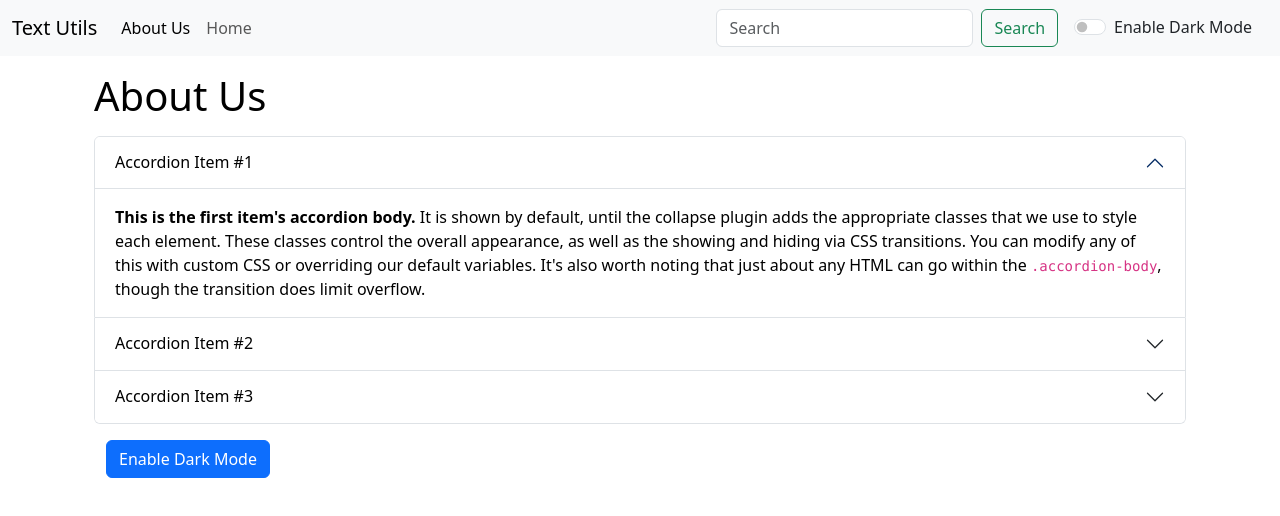
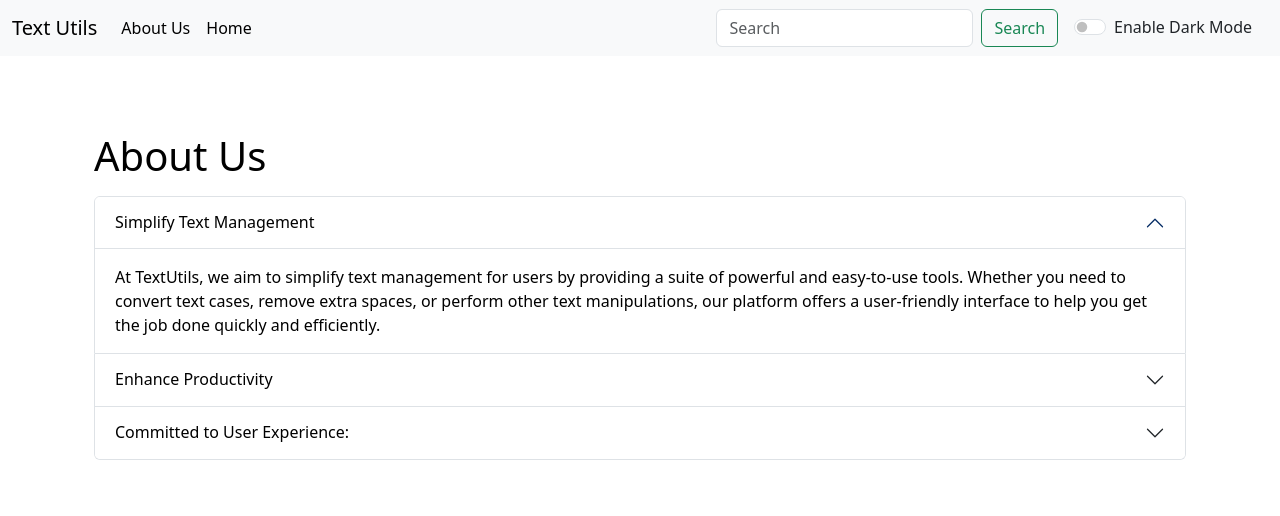
Before and after one commit to rahhulwagh008/textutils, a React (Create React App) app: page /textutils/about in a window 1280 px wide. Shown: the top 516 px of the page. Built offline with nearby package versions, Linux system fonts and the light colour scheme.

Commit message:
Final commit

```diff
--- a/src/App.js
+++ b/src/App.js
@@ -46,7 +46,7 @@ function App() {
         <div className="container">
           <Routes>
             <Route exact path="/textutils" element={<TextFrom heading="Enter text to analyse" mode={mode} showAlert={showAlert} />} />
-            <Route exact path="/textutils/about" element={<About />} />
+            <Route exact path="/textutils/about" element={<About mode={mode} />} />
           </Routes>
         </div>
       </Router>
--- a/src/component/About.js
+++ b/src/component/About.js
@@ -1,24 +1,15 @@
 import React, { useState } from 'react';
 
-export default function About() {
-    const [currentStyle, setCurrentStyle] = useState({
-        color: "black",
-        backgroundColor: "white"
-    });
+export default function About(props) {
+    // const [currentStyle, setCurrentStyle] = useState({
+    //     color: "black",
+    //     backgroundColor: "white"
+    // });
 
-    const toggleMode = () => {
-        if (currentStyle.color === "black") {
-            setCurrentStyle({
-                color: "white",
-                backgroundColor: "black"
-            });
-        } else {
-            setCurrentStyle({
-                color: "black",
-                backgroundColor: "white"
-            });
-        }
-    };
+    let currentStyle = {
+        color : props.mode === "light" ? "black" : "white",
+        backgroundColor : props.mode === "light" ? "white" : "lch(14 26.57 274.15)"
+    }
 
     return (
         <div className='container' style={currentStyle}>
@@ -27,42 +18,39 @@ export default function About() {
                 <div className="accordion-item">
                     <h2 className="accordion-header" id="headingOne">
                         <button className="accordion-button" type="button" data-bs-toggle="collapse" data-bs-target="#collapseOne" aria-expanded="true" aria-controls="collapseOne" style={currentStyle}>
-                            Accordion Item #1
+                            Simplify Text Management
                         </button>
                     </h2>
                     <div id="collapseOne" className="accordion-collapse collapse show" aria-labelledby="headingOne" data-bs-parent="#accordionExample">
                         <div className="accordion-body" style={currentStyle}>
-                            <strong>This is the first item's accordion body.</strong> It is shown by default, until the collapse plugin adds the appropriate classes that we use to style each element. These classes control the overall appearance, as well as the showing and hiding via CSS transitions. You can modify any of this with custom CSS or overriding our default variables. It's also worth noting that just about any HTML can go within the <code>.accordion-body</code>, though the transition does limit overflow.
+                            At TextUtils, we aim to simplify text management for users by providing a suite of powerful and easy-to-use tools. Whether you need to convert text cases, remove extra spaces, or perform other text manipulations, our platform offers a user-friendly interface to help you get the job done quickly and efficiently.
                         </div>
                     </div>
                 </div>
                 <div className="accordion-item">
                     <h2 className="accordion-header" id="headingTwo">
                         <button className="accordion-button collapsed" type="button" data-bs-toggle="collapse" data-bs-target="#collapseTwo" aria-expanded="false" aria-controls="collapseTwo" style={currentStyle}>
-                            Accordion Item #2
+                            Enhance Productivity
                         </button>
                     </h2>
                     <div id="collapseTwo" className="accordion-collapse collapse" aria-labelledby="headingTwo" data-bs-parent="#accordionExample">
                         <div className="accordion-body" style={currentStyle}>
-                            <strong>This is the second item's accordion body.</strong> It is hidden by default, until the collapse plugin adds the appropriate classes that we use to style each element. These classes control the overall appearance, as well as the showing and hiding via CSS transitions. You can modify any of this with custom CSS or overriding our default variables. It's also worth noting that just about any HTML can go within the <code>.accordion-body</code>, though the transition does limit overflow.
+                        TextUtils is designed to enhance your productivity by streamlining common text-related tasks. Our tools save you time and effort, allowing you to focus on what truly matters. From students and writers to developers and professionals, TextUtils caters to everyone who works with text on a daily basis.
                         </div>
                     </div>
                 </div>
                 <div className="accordion-item">
                     <h2 className="accordion-header" id="headingThree">
                         <button className="accordion-button collapsed" type="button" data-bs-toggle="collapse" data-bs-target="#collapseThree" aria-expanded="false" aria-controls="collapseThree" style={currentStyle}>
-                            Accordion Item #3
+                        Committed to User Experience:
                         </button>
                     </h2>
                     <div id="collapseThree" className="accordion-collapse collapse" aria-labelledby="headingThree" data-bs-parent="#accordionExample">
                         <div className="accordion-body" style={currentStyle}>
-                            <strong>This is the third item's accordion body.</strong> It is hidden by default, until the collapse plugin adds the appropriate classes that we use to style each element. These classes control the overall appearance, as well as the showing and hiding via CSS transitions. You can modify any of this with custom CSS or overriding our default variables. It's also worth noting that just about any HTML can go within the <code>.accordion-body</code>, though the transition does limit overflow.
+                        We are committed to delivering a seamless and enjoyable user experience. Our platform is constantly evolving, with new features and improvements being added regularly based on user feedback. At TextUtils, your satisfaction is our top priority, and we strive to make your text editing experience as smooth as possible.
                         </div>
                     </div>
                 </div>
-            </div>
-            <div className="container my-3">
-                <button type="button" onClick={toggleMode} className="btn btn-primary">{currentStyle.color === 'black' ? 'Enable Dark Mode' : 'Enable Light Mode'}</button>
             </div>
         </div>
     );
--- a/src/component/Alert.js
+++ b/src/component/Alert.js
@@ -8,9 +8,11 @@ const Alert = (props) => {
 
   }
   return (
-    props.alert && <div className={`alert alert-${props.alert.type} alert-dismissible fade show`} role="alert">
-      <strong>{ capatalize(props.alert.type)}</strong> {props.alert.message}
-      <button type="button" className="btn-close" data-bs-dismiss="alert" aria-label="Close"></button>
+    <div style={{height : "60px"}}>
+      {props.alert && <div className={`alert alert-${props.alert.type} alert-dismissible fade show`} role="alert">
+        <strong>{capatalize(props.alert.type)}</strong> {props.alert.message}
+        <button type="button" className="btn-close" data-bs-dismiss="alert" aria-label="Close"></button>
+      </div>}
     </div>
   );
 };
--- a/src/component/Navbar.js
+++ b/src/component/Navbar.js
@@ -15,7 +15,7 @@ function Navbar(props) {
               <Link className="nav-link active" aria-current="page" to="/textutils/about">{props.about}</Link>
             </li>
             <li className="nav-item">
-              <Link className="nav-link" to="/textutils">Home</Link>
+              <Link className="nav-link active" to="/textutils">Home</Link>
             </li>
           </ul>
           <form className="d-flex">
--- a/src/component/TextFrom.js
+++ b/src/component/TextFrom.js
@@ -57,26 +57,27 @@ export default function TextFrom(props) {
         setText(e.target.value);
     };
 
-    const wordCount = text ? text.split(" ").filter((str) => str !== "").length : 0;
+    // const wordCount = text ? text.split(" ").filter((str) => str !== "").length : 0;
 
     return (
         <>
-            <div className='container' style={{ color: props.mode === "light" ? "black" : "white" }}>
+            {/* <div className='container' style={{ color: props.mode === "light" ? "black" : "white" }}> */}
+            <div className='container' style={{ color: props.mode === "light" ? "black" : "white", overflowX: "hidden" }}>
                 <div className="mb-3">
                     <h1>{props.heading}</h1>
-                    <textarea className="form-control" id="myBox" value={text} rows="8" onChange={handleOnChange} style={{ backgroundColor: props.mode === "light" ? "white" : "#343a40", color: props.mode === "light" ? "black" : "white" }}></textarea>
+                    <textarea className="form-control" id="myBox" value={text} rows="7" onChange={handleOnChange} style={{ backgroundColor: props.mode === "light" ? "white" : "#343a40", color: props.mode === "light" ? "black" : "white" }}></textarea>
                 </div>
-                <button className="btn btn-primary mx-2" onClick={handleUPClick}>Convert To Uppercase</button>
-                <button className="btn btn-primary mx-2" onClick={handleLowClick}>Convert To Lowercase</button>
-                <button className="btn btn-primary mx-2" onClick={handleClearOnClick}>Clear</button>
-                <button className="btn btn-primary mx-2" onClick={handleReverse}>Reverse</button>
-                <button className="btn btn-primary mx-2" onClick={handleCopy}>Copy</button>
-                <button className="btn btn-primary mx-2" onClick={handleExtraSpaces}>Delete Extra Spaces</button>
+                <button className="btn btn-primary mx-2 my-2" onClick={handleUPClick}>Convert To Uppercase</button>
+                <button className="btn btn-primary mx-2 my-2" onClick={handleLowClick}>Convert To Lowercase</button>
+                <button className="btn btn-primary mx-2 my-2" onClick={handleClearOnClick}>Clear</button>
+                <button className="btn btn-primary mx-2 my-2" onClick={handleReverse}>Reverse</button>
+                <button className="btn btn-primary mx-2 my-2" onClick={handleCopy}>Copy</button>
+                <button className="btn btn-primary mx-2 my-2" onClick={handleExtraSpaces}>Delete Extra Spaces</button>
             </div>
             <div className="container my-3" style={{ color: props.mode === "light" ? "black" : "white" }}>
                 <h1>Your Text Summary</h1>
-                <p>{wordCount} words, {text.length} characters</p>
-                <p>It will take {wordCount * 0.008} mins to read</p>
+                <p>{text.split(/\s+/).filter((element) => {return element.length !==0 }).length} words, {text.split(/\s+/).filter(word => word.length > 0).join("").length} characters</p>
+                <p>It will take {text.split(/\s+/).filter((element) => {return element.length !==0 }).length * 0.008} mins to read</p>
                 <h2>Preview</h2>
                 <p>{text.length > 0 ? text : "Enter text to Preview"}</p>
             </div>
```
